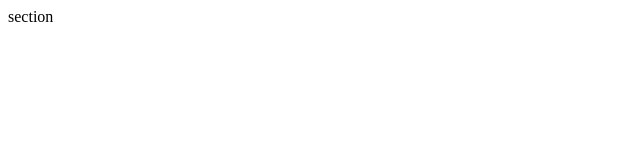
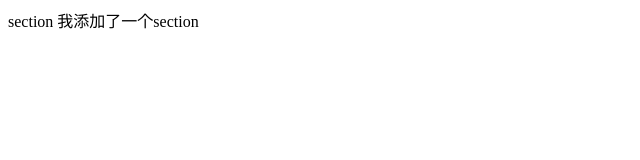
Before and after one commit to gcc1228/gittools, a plain HTML site: page index.html in a window 1280 px wide. Shown: the whole page, without its empty margins (0-640 px from the left). Drawn offline with Linux system fonts and the light colour scheme.

Commit message:
我添加了section

```diff
--- a/index.html
+++ b/index.html
@@ -12,6 +12,7 @@
 <body>
     <section>
         section
+        我添加了一个section
     </section>
 
 </body>
```
